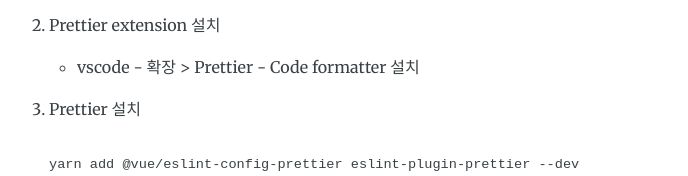
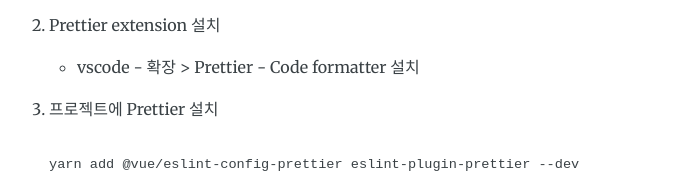
Before and after one commit to justinaus/blog-gatsby, a Gatsby site: page /prettier/ in a window 1280 px wide. Shown: the part 908-1084 px from the top of the page, without its empty margins (276-964 px from the left). Built offline with nearby package versions, Linux system fonts and the light colour scheme; Gatsby itself is replaced by a stand-in of ours; some packages are replaced by stand-ins of ours; code samples lack their colours.

Commit message:
Update Prettier content

````diff
--- a/content/blog/prettier/index.md
+++ b/content/blog/prettier/index.md
@@ -32,7 +32,7 @@
     - vscode - 확장 >  Prettier - Code formatter 설치
 
 
-3. Prettier 설치
+3. 프로젝트에 Prettier 설치
 
 ```bash
 yarn add @vue/eslint-config-prettier eslint-plugin-prettier --dev
````
